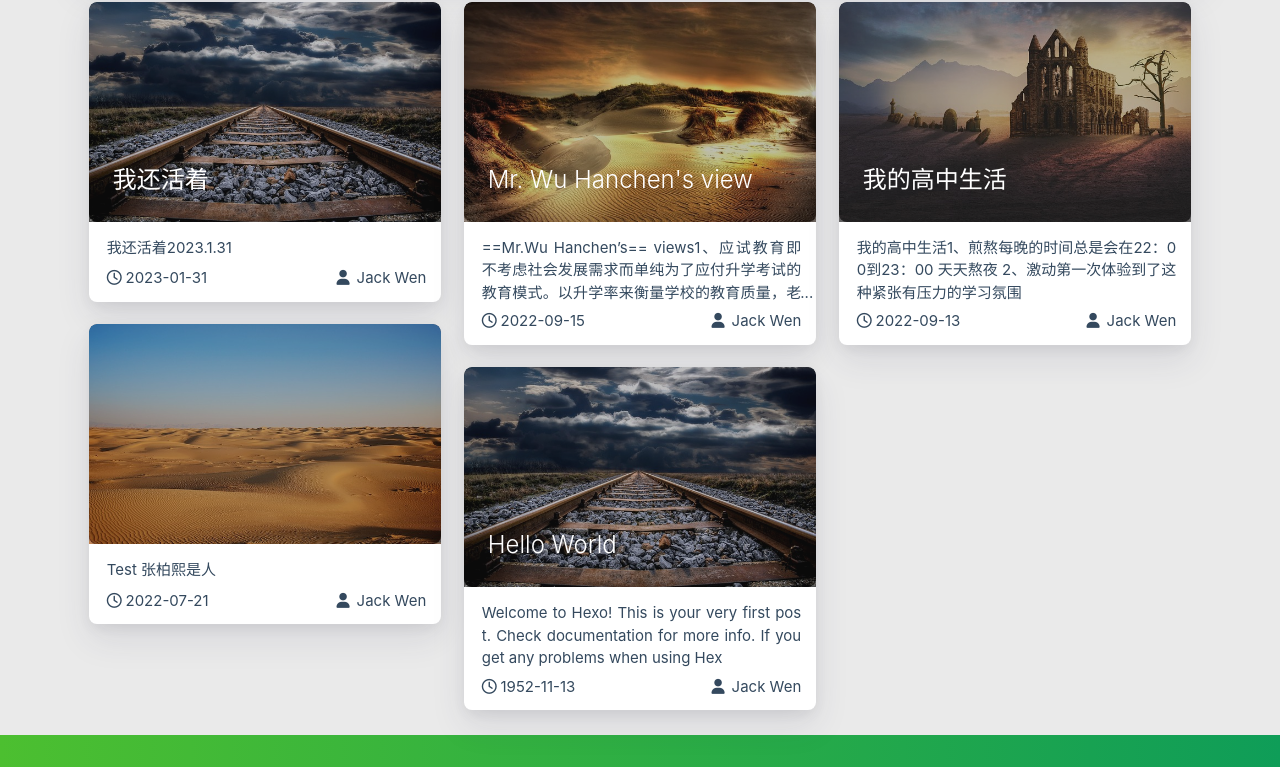
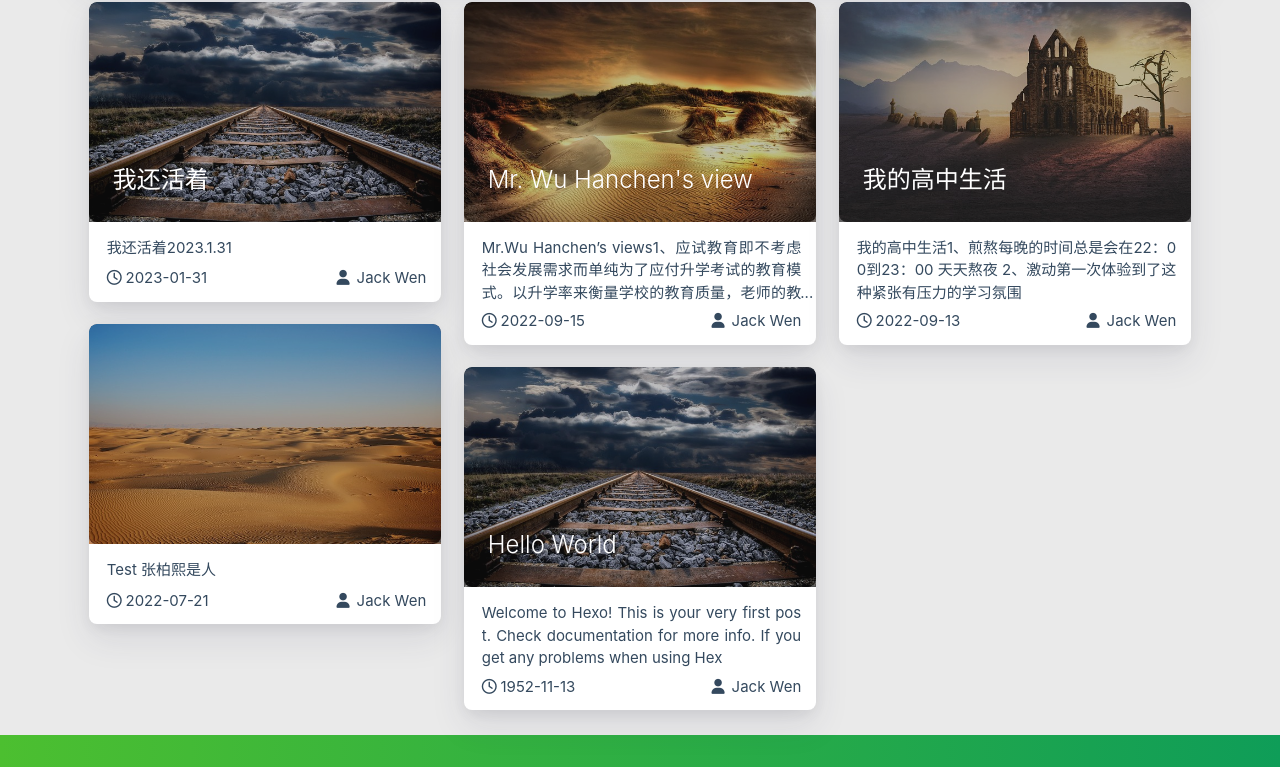
Before and after one commit to E-Dikoen/E-Dikoen.github.io, a plain HTML site: page index.html in a window 1280 px wide. Shown: the part 1028-1795 px from the top of the page. Drawn offline with Linux system fonts and the light colour scheme; some packages are replaced by stand-ins of ours; no server answers; a script that the page names is missing.

Commit message:
Site updated: 2026-05-10 00:24:22

```diff
--- a/index.html
+++ b/index.html
@@ -612,7 +612,8 @@
                     <div class="card-content article-content">
                         <div class="summary block-with-text">
 
-                                &#x3D;&#x3D;Mr.Wu Hanchen’s&#x3D;&#x3D; views1、应试教育即不考虑社会发展需求而单纯为了应付升学考试的教育模式。以升学率来衡量学校的教育质量，老师的教学能力，学生的个人能力，就拿JCS来说，学校每
+                                Mr.Wu Hanchen’s views1、应试教育即不考虑社会发展需求而单纯为了应付升学考试的教育模式。以升学率来衡量学校的教育质量，老师的教学能力，学生的个人能力，就拿JCS来说，学校每天施以的高压学习环境，确实有助于学生
+2、将课本
 
                         </div>
                         <div class="publish-info">
```
Also changed, not shown: 2022/09/15/Mr.Wu Hanchen's views/index.html (+3 -2 lines), archives/2022/09/index.html (+2 -1 lines), archives/2022/index.html (+2 -1 lines), archives/index.html (+2 -1 lines).
